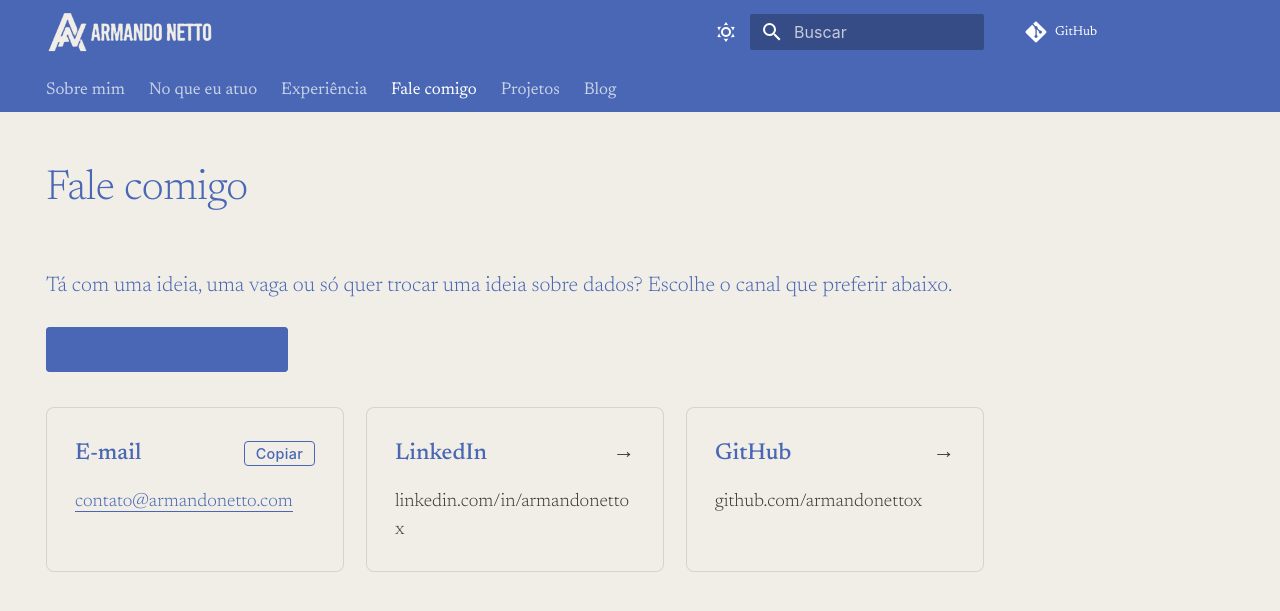
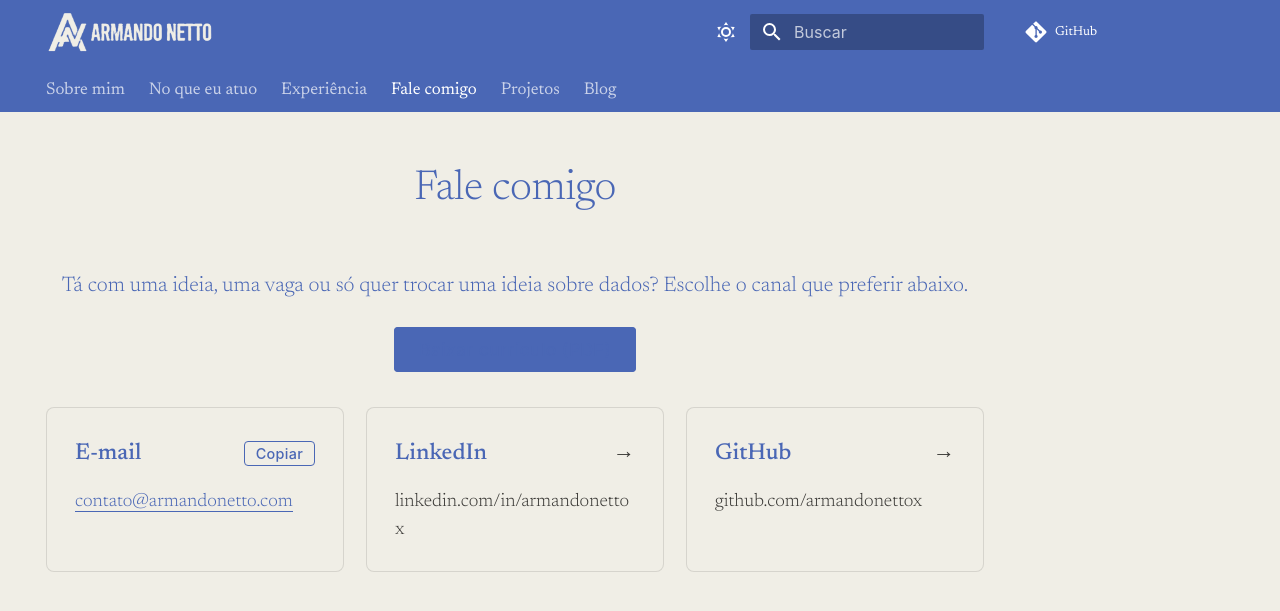
Before and after one commit to armandonettox/portifolio, an MkDocs documentation site: the page built from docs/contato.md, in a window 1280 px wide. Shown: the top 611 px of the page. Built offline with MkDocs 1.6.1 and Material for MkDocs 9.7.7, drawn with Linux system fonts in a browser that asks for light colours.

Commit message:
feat(contato): centraliza titulo e conteudo da pagina

```diff
--- a/docs/contato.md
+++ b/docs/contato.md
@@ -4,7 +4,9 @@ hide:
   - navigation
 ---
 
-# Fale comigo
+# Fale comigo { .pf-center-title }
+
+<div class="pf-contact">
 
 <div class="pf-bio">
   <p>Tá com uma ideia, uma vaga ou só quer trocar uma ideia sobre dados? Escolhe o canal que preferir abaixo.</p>
@@ -37,3 +39,5 @@ hide:
     <p class="pf-card-desc">github.com/armandonettox</p>
   </a>
 </div>
+
+</div>
--- a/docs/stylesheets/extra.css
+++ b/docs/stylesheets/extra.css
@@ -226,6 +226,20 @@ body,
 
 .pf-cv-download {
   margin: 1.4rem 0 1.8rem 0;
+}
+
+/* Contato centralizado: titulo e bloco de conteudo no meio da pagina,
+   cards mantem texto alinhado a esquerda por legibilidade */
+.md-typeset .pf-center-title {
+  text-align: center;
+}
+.pf-contact {
+  max-width: 56rem;
+  margin: 0 auto;
+  text-align: center;
+}
+.pf-contact .pf-card {
+  text-align: left;
 }
 .pf-cv-download .pf-hero-btn {
   font-size: 0.88rem;
```
